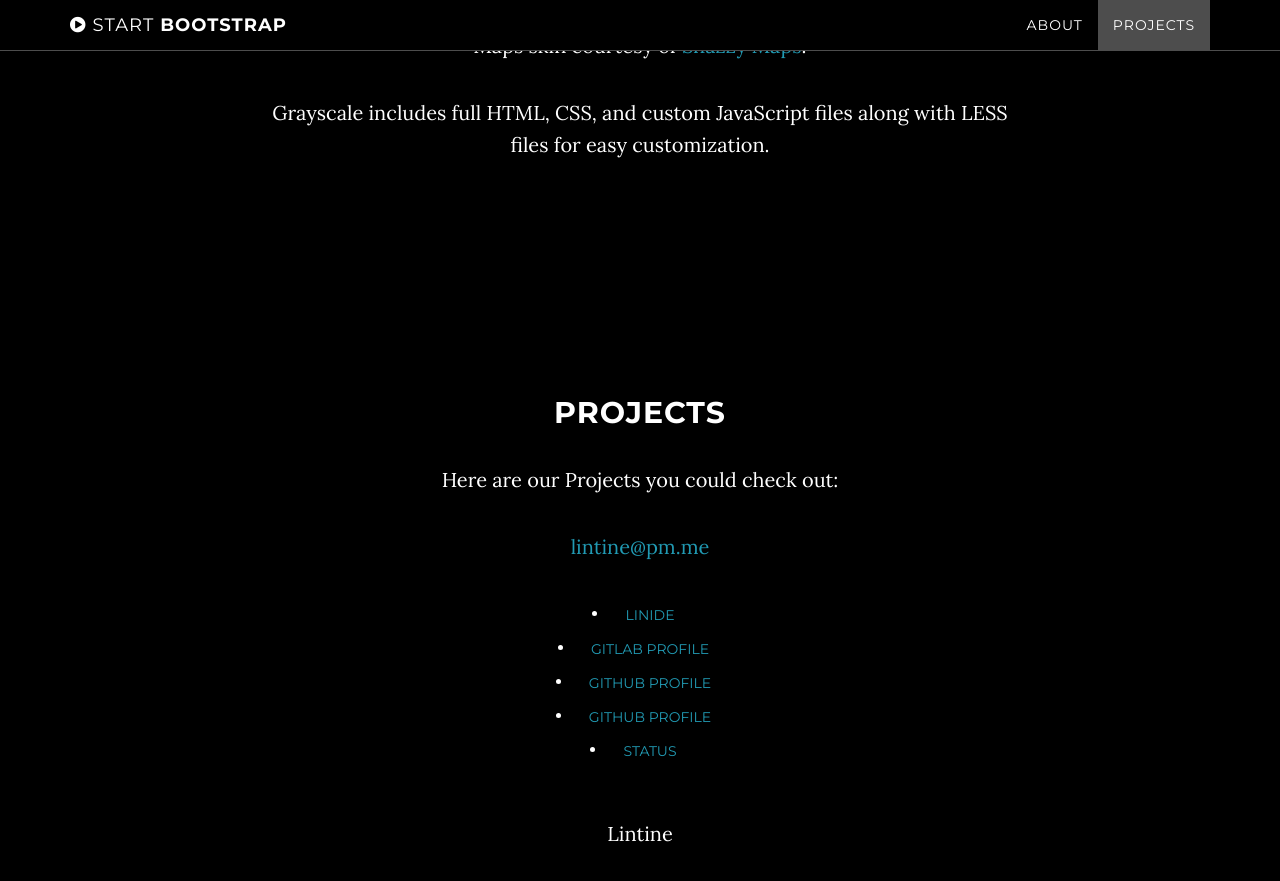
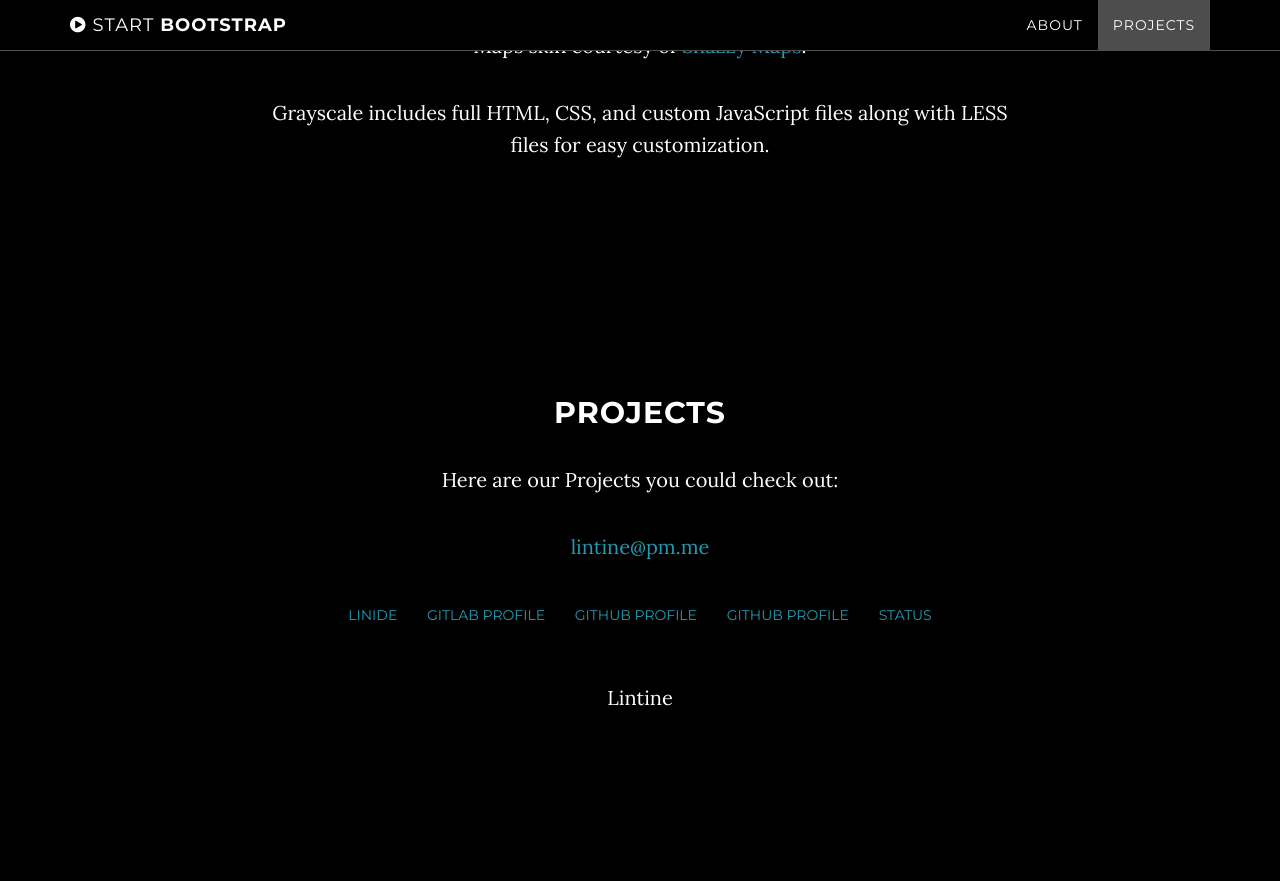
Before and after one commit to Lintine/lintine.github.io, a Jekyll site: the page built from index.html, in a window 1280 px wide and 900 px high, scrolled down 1443 px. Shown: the top 881 px of the window. Built offline with Jekyll 4.4.1, drawn with Linux system fonts in a browser that asks for light colours; after the commit the page ends 2207 px from its top, so only the background shows below that.

Commit message:
Update projects.html

```diff
--- a/_includes/projects.html
+++ b/_includes/projects.html
@@ -6,21 +6,11 @@
                 <p>Here are our Projects you could check out:</p>
                 <p><a href="mailto:{{ site.email }}">{{ site.email }}</a>
                 </p>
-                  <li>
-                      <a href="https://github.com/Lintine/Linide" class="btn">Linide</a>
-                  </li>
-                  <li>
-                      <a href="https://gitlab.com/Lintine" class="btn">GitLab Profile</a>
-                  </li>
-                  <li>
-                      <a href="https://github.com/Lintine" class="btn">GitHub Profile</a>
-                  </li>
-                  <li>
-                      <a href="https://twitter.com/@Lintine_" class="btn">GitHub Profile</a>
-                  </li>
-                  <li>
-                      <a href="https://lintine.github.io/status" class="btn">Status</a>
-                  </li>
+                    <a href="https://github.com/Lintine/Linide" class="btn">Linide</a>
+                    <a href="https://gitlab.com/Lintine" class="btn">GitLab Profile</a>
+                    <a href="https://github.com/Lintine" class="btn">GitHub Profile</a>
+                    <a href="https://twitter.com/@Lintine_" class="btn">GitHub Profile</a>
+                    <a href="https://lintine.github.io/status" class="btn">Status</a>
             </div>
         </div>
     </section>
```
